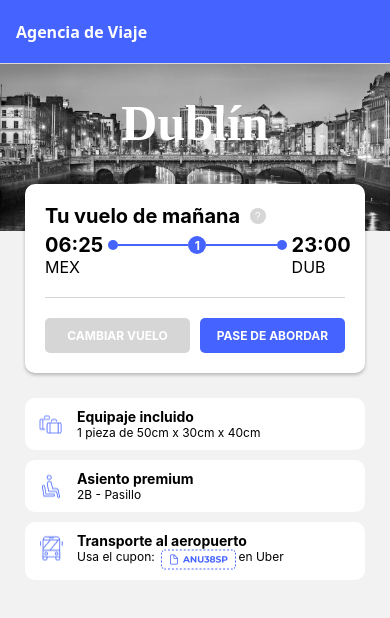
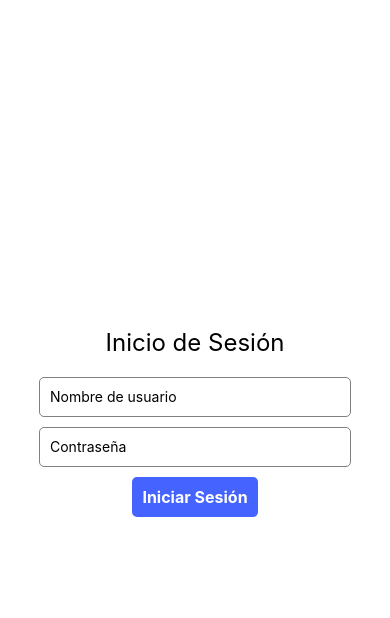
Before and after one commit to csimancas/gonet, a React Native app: screen /Splash in a window 390 px wide. Shown: the top 618 px of the page. Built offline with nearby package versions, Linux system fonts and the light colour scheme.

Commit message:
add splash and auth screen

```diff
--- /dev/null
+++ b/src/components/organisms/AuthInterface.tsx
@@ -0,0 +1,75 @@
+import React, {useState} from 'react';
+import {
+  View,
+  Text,
+  TextInput,
+  TouchableOpacity,
+  StyleSheet,
+} from 'react-native';
+import {colors} from '../../utils/colors';
+import {useNavigation} from '@react-navigation/native';
+const AuthInterface = () => {
+  const navigation = useNavigation();
+  const [username, setUsername] = useState('');
+  const [password, setPassword] = useState('');
+
+  const handleLogin = () => {
+    navigation.navigate('Home');
+  };
+
+  return (
+    <View style={styles.container}>
+      <Text style={styles.title}>Inicio de Sesión</Text>
+      <TextInput
+        style={styles.input}
+        placeholder="Nombre de usuario"
+        value={username}
+        onChangeText={text => setUsername(text)}
+      />
+      <TextInput
+        style={styles.input}
+        placeholder="Contraseña"
+        secureTextEntry
+        value={password}
+        onChangeText={text => setPassword(text)}
+      />
+      <TouchableOpacity style={styles.button} onPress={handleLogin}>
+        <Text style={styles.buttonText}>Iniciar Sesión</Text>
+      </TouchableOpacity>
+    </View>
+  );
+};
+
+const styles = StyleSheet.create({
+  container: {
+    flex: 1,
+    justifyContent: 'center',
+    alignItems: 'center',
+    backgroundColor: '#fff',
+  },
+  title: {
+    fontSize: 24,
+    marginBottom: 20,
+  },
+  input: {
+    width: '80%',
+    height: 40,
+    borderColor: 'gray',
+    borderWidth: 1,
+    borderRadius: 5,
+    marginBottom: 10,
+    paddingLeft: 10,
+  },
+  button: {
+    backgroundColor: colors.blueTitle,
+    padding: 10,
+    borderRadius: 5,
+  },
+  buttonText: {
+    color: 'white',
+    fontSize: 16,
+    fontWeight: 'bold',
+  },
+});
+
+export default AuthInterface;
--- a/src/navigation/index.tsx
+++ b/src/navigation/index.tsx
@@ -5,6 +5,7 @@ import React from 'react';
 import Auth from '../screens/Auth';
 import Detail from '../screens/Detail';
 import Home from '../screens/Home';
+import SplashScreen from '../screens/SplashScreen';
 import {colors} from '../utils/colors';
 
 const Stack = createNativeStackNavigator();
@@ -13,20 +14,34 @@ const RootStack = () => {
   return (
     <Stack.Navigator>
       <Stack.Screen
+        name="Splash"
+        component={SplashScreen}
+        options={{
+          headerShown: false,
+        }}
+      />
+      <Stack.Screen
+        name="Auth"
+        component={Auth}
+        options={{
+          headerShown: false,
+        }}
+      />
+      <Stack.Screen
         name="Home"
         component={Home}
         options={{
           title: 'Agencia de Viaje',
-          headerStyle: {backgroundColor: colors.blueTitle},
+          headerStyle: {
+            backgroundColor: colors.blueTitle,
+          },
+          headerTintColor: '#fff',
           headerTitleStyle: {
-            color: 'white',
-            fontSize: 16,
             fontWeight: 'bold',
           },
-          headerTintColor: 'white',
+          headerBackVisible: false,
         }}
       />
-      <Stack.Screen name="Auth" component={Auth} />
       <Stack.Screen
         name="Detail"
         component={Detail}
@@ -39,7 +54,7 @@ const RootStack = () => {
             fontWeight: 'bold',
           },
           headerTintColor: 'white',
-          headerLeft: () => null,
+          headerBackVisible: false,
         }}
       />
     </Stack.Navigator>
--- a/src/screens/Auth.tsx
+++ b/src/screens/Auth.tsx
@@ -1,11 +1,11 @@
 import React from 'react';
 import {View, Text, Button, StyleSheet} from 'react-native';
+import AuthInterface from '../components/organisms/AuthInterface';
 
 const Auth = () => {
   return (
     <View style={styles.container}>
-      <Text>Auth Screen</Text>
-      <Button title="Go to Home" onPress={() => console.log('hola')} />
+      <AuthInterface />
     </View>
   );
 };
@@ -13,8 +13,6 @@ const Auth = () => {
 const styles = StyleSheet.create({
   container: {
     flex: 1,
-    alignItems: 'center',
-    justifyContent: 'center',
   },
 });
 
--- /dev/null
+++ b/src/screens/SplashScreen.tsx
@@ -0,0 +1,37 @@
+import {useNavigation} from '@react-navigation/native';
+import React, {useEffect} from 'react';
+import {Image, StyleSheet, View} from 'react-native';
+
+const SplashScreen = () => {
+  const navigation: any = useNavigation();
+
+  useEffect(() => {
+    setTimeout(() => {
+      navigation.navigate('Auth');
+    }, 2000);
+  }, [navigation]);
+
+  return (
+    <View style={styles.container}>
+      <Image
+        source={require('../../assets/images/dummyLogo.png')}
+        style={styles.image}
+        resizeMode="stretch"
+      />
+    </View>
+  );
+};
+
+const styles = StyleSheet.create({
+  container: {
+    flex: 1,
+    justifyContent: 'center',
+    alignItems: 'center',
+  },
+  image: {
+    width: '100%',
+    height: '100%',
+  },
+});
+
+export default SplashScreen;
```
Also changed, not shown: assets/images/dummyLogo.png (added).
